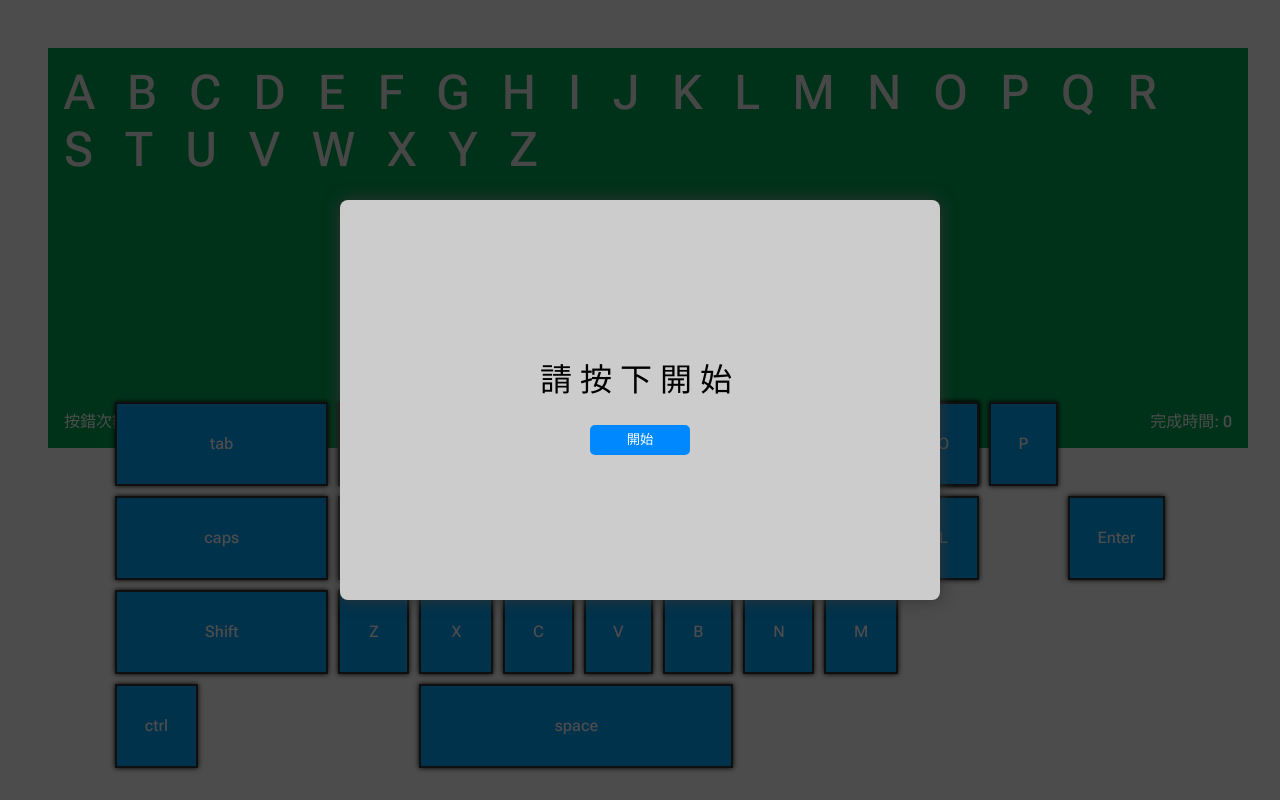
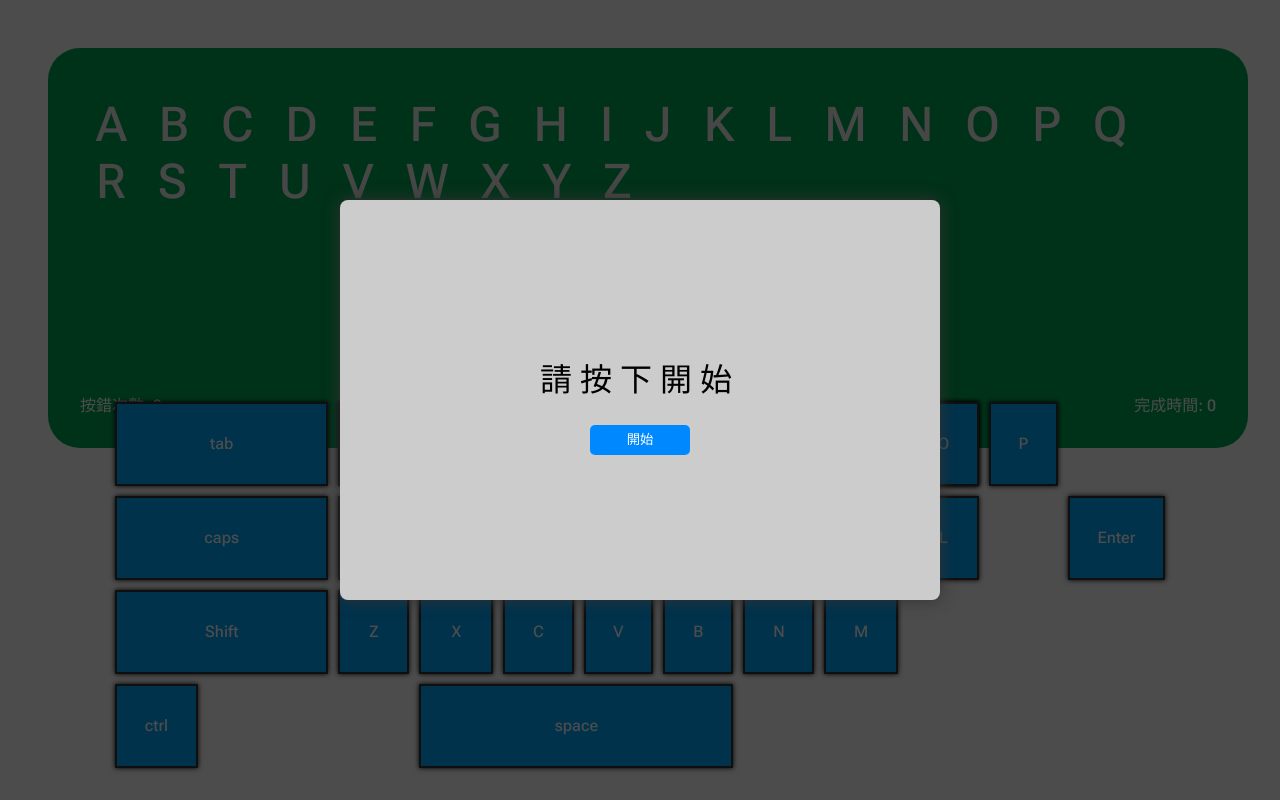
Before and after one commit to houshanyun/keyENapp, a React (Vite) app: page / in a window 1280 px wide. Built offline with nearby package versions, Linux system fonts and the light colour scheme.

Commit message:
build_file2

```diff
--- a/src/App.scss
+++ b/src/App.scss
@@ -27,5 +27,5 @@ html, body {
   font-size: 16px;
   display: grid;
   grid-template-columns: repeat(1, 1fr);
-  grid-template-rows: repeat(1, 1fr);
+  grid-template-rows: repeat(2, 1fr);
 }
--- a/src/components/Keyboard.scss
+++ b/src/components/Keyboard.scss
@@ -75,6 +75,8 @@
 }
 
 .keyborad-group {
+    grid-column: 1 / 2;
+    grid-row: 2 / 3;
     width: 1200px;
     position: absolute;
     bottom: 2rem;
--- a/src/components/Text.scss
+++ b/src/components/Text.scss
@@ -1,5 +1,7 @@
 
 .textDisplay {
+    grid-column: 1 / 2;
+    grid-row: 1 / 2;
     width: 100%;
     padding: 3rem;
 
@@ -8,18 +10,20 @@
         width: 1200px;
         height: 400px;
         background-color: #0a5;
+        border-radius: 2em;
         margin: auto;
+        padding: 2em;
 
         .miss {
             position: absolute;
-            bottom: 1rem;
-            left: 1rem;
+            bottom: 2em;
+            left: 2em;
             color: #fff;
         }
         .complateTime {
           position: absolute;
-          bottom: 1rem;
-          right: 1rem;
+          bottom: 2em;
+          right: 2em;
           color: #fff;
 
         }
```
